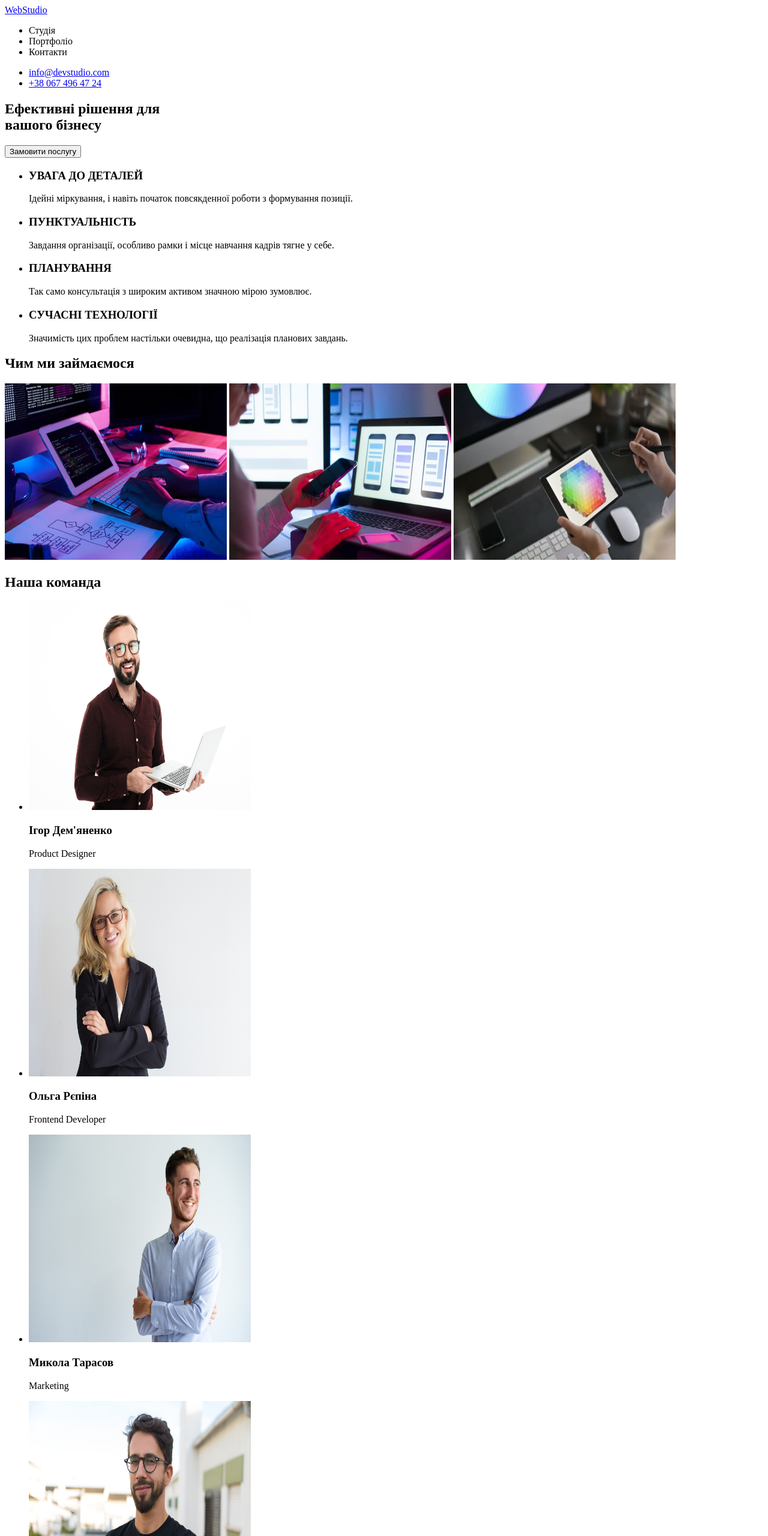
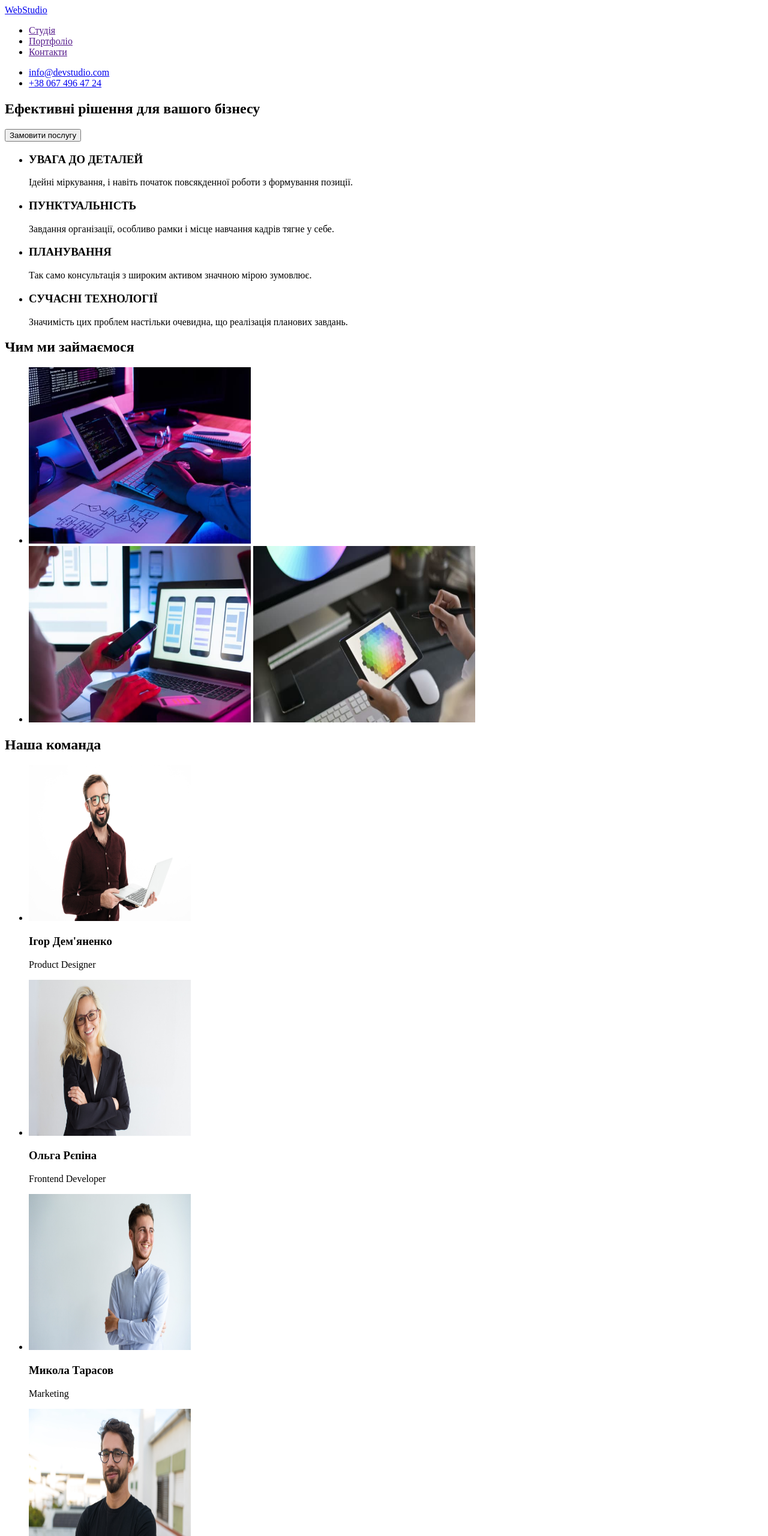
Before and after one commit to Sokil-ua/goit-markup-hw-01, a plain HTML site: page index.html in a window 1280 px wide. Shown: the top 2560 px of the page at 60% size. Drawn offline with Linux system fonts and the light colour scheme.

Commit message:
Vupravlennya

```diff
--- a/index.html
+++ b/index.html
@@ -1,5 +1,5 @@
 <!DOCTYPE html>
-<html lang="ua">
+<html lang="uk">
 
 <head>
     <meta charset="UTF-8">
@@ -12,9 +12,15 @@
         <nav>
             <a href="./index.html">WebStudio</a>
             <ul>
-                <li>Студія</li>
-                <li>Портфоліо</li>
-                <li>Контакти</li>
+                <li>
+                    <a href="">Студія</a>
+                </li>
+                <li>
+                    <a href="">Портфоліо</a>
+                </li>
+                <li>
+                    <a href="">Контакти</a>
+                </li>
             </ul>
         </nav>
 
@@ -36,8 +42,7 @@
     <main>
         <section>
             <h1>
-                Ефективні рішення для <br>
-                вашого бізнесу
+                Ефективні рішення для вашого бізнесу
             </h1>
             <button type="button">Замовити послугу</button>
 
@@ -67,9 +72,15 @@
 
         <section>
             <h2>Чим ми займаємося</h2>
+            <ul>
+                <li>
                     <img src="./images/job-1.jpg" alt="розмітка сайту" width="370" height="294">
+                </li>
+                <li>
                     <img src="./images/job-2.jpg" alt="стилізація сайту" width="370" height="294">
                     <img src="./images/job-3.jpg" alt="оформлення кольором сайта" width="370" height="294">
+                </li>
+            </ul>
 
         </section>
 
@@ -77,22 +88,22 @@
             <h2>Наша команда</h2>
             <ul>
                 <li>
-                    <img src="./images/1-igor-demyanenko.jpg" alt="Ігор Дем'яненко" width="370" height="346">
+                    <img src="./images/1-igor-demyanenko.jpg" alt="Ігор Дем'яненко" width="270" height="260">
                     <h3>Ігор Дем'яненко</h3>
                     <p>Product Designer</p>
                 </li>
                 <li>
-                    <img src="./images/2-olga-repina.jpg" alt="Ольга Рєпіна" width="370" height="346">
+                    <img src="./images/2-olga-repina.jpg" alt="Ольга Рєпіна" width="270" height="260">
                     <h3>Ольга Рєпіна</h3>
                     <p>Frontend Developer</p>
                 </li>
                 <li>
-                    <img src="./images/3-mykola-tarasov.jpg" alt="Микола Тарасов" width="370" height="346">
+                    <img src="./images/3-mykola-tarasov.jpg" alt="Микола Тарасов" width="270" height="260">
                     <h3>Микола Тарасов</h3>
                     <p>Marketing</p>
                 </li>
                 <li>
-                    <img src="./images/4-myhaylo-ermakov.jpg" alt="Михайло Єрмаков" width="370" height="346">
+                    <img src="./images/4-myhaylo-ermakov.jpg" alt="Михайло Єрмаков" width="270" height="260">
                     <h3>Михайло Єрмаков</h3>
                     <p>UI Designer</p>
                 </li>
@@ -102,15 +113,12 @@
     </main>
 
     <footer>
-        <ul>
-            <li>
         <a href="./index.html">WebStudio</a>
-            </li>
-            <li>
         <address>
             м. Київ, пр-т Лесі Українки, 26
         </address>
-            </li>
+
+        <ul>
             <li>
                 <a href="mailto:info@devstudio.com">
                     info@devstudio.com
```
Lines whose indentation alone changed are shown as unchanged.
